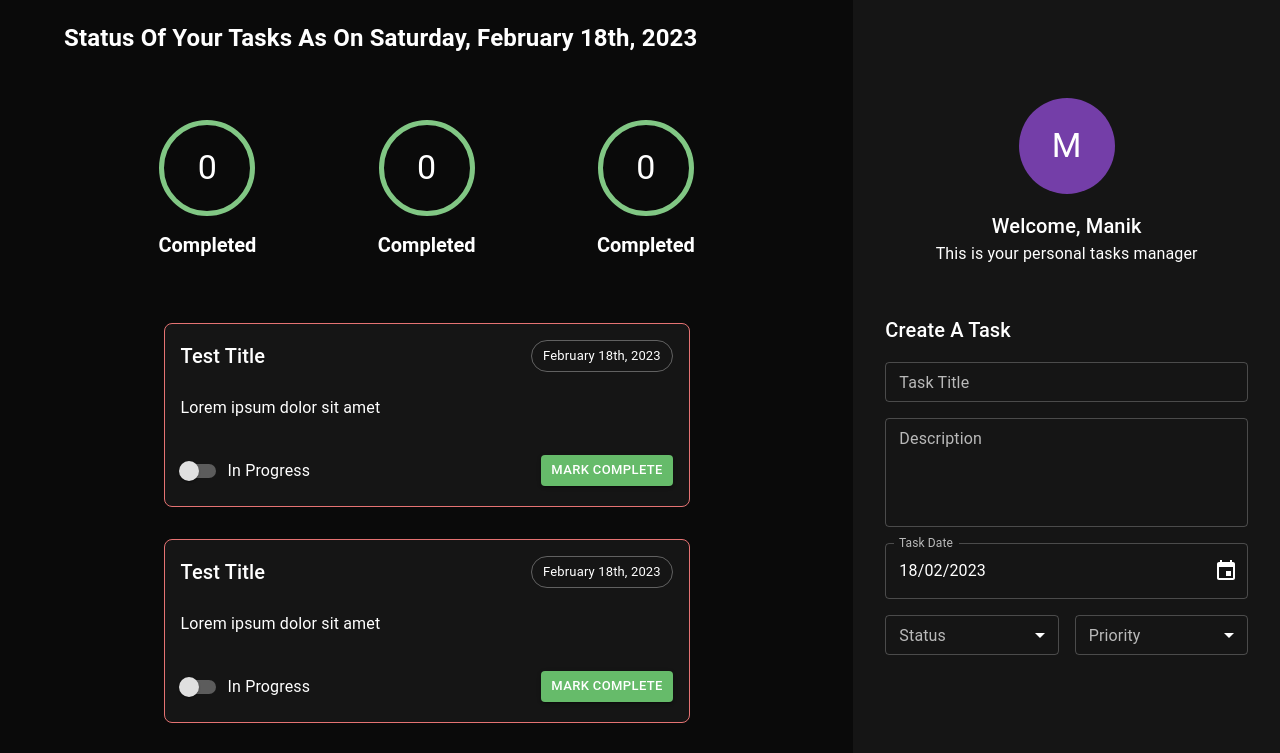
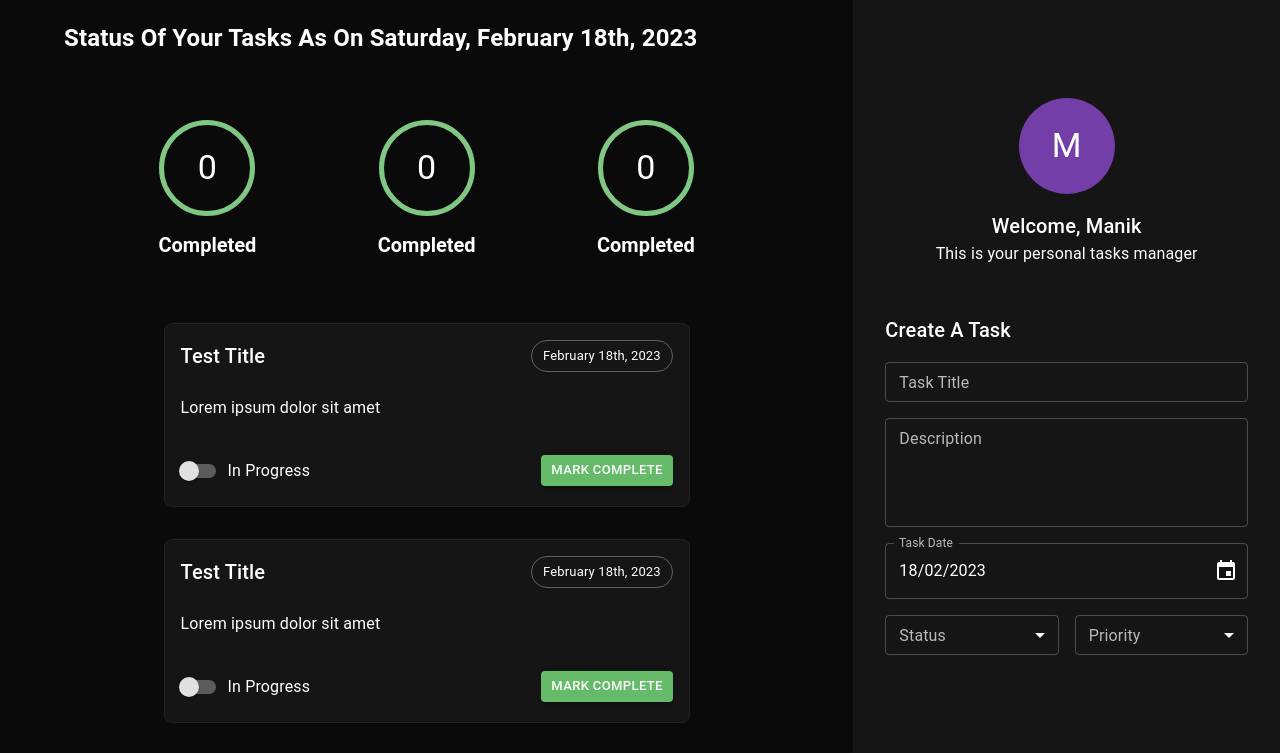
Before and after one commit to manikbajaj/typescript-course-react-project, a React (Create React App) app: page / in a window 1280 px wide. Shown: the top 753 px of the page. Built offline with nearby package versions, Linux system fonts and the light colour scheme.

Commit message:
pushing lecture

```diff
--- /dev/null
+++ b/src/components/task/helpers/renderPriorityBorderColor.ts
@@ -0,0 +1,16 @@
+import { Priority } from '../../createTaskForm/enums/Priority';
+
+export const renderPriorityBorderColor = (
+  priority: string,
+): string => {
+  switch (priority) {
+    case Priority.normal:
+      return 'grey.900';
+    case Priority.low:
+      return 'info.light';
+    case Priority.high:
+      return 'error.light';
+    default:
+      return 'grey.900';
+  }
+};
--- a/src/components/task/task.tsx
+++ b/src/components/task/task.tsx
@@ -3,10 +3,12 @@
 import { Box } from '@mui/material';
 import { ITask } from './interfaces/ITask';
 import { Priority } from '../createTaskForm/enums/Priority';
+import PropTypes from 'prop-types';
 import { Status } from '../createTaskForm/enums/Status';
 import { TaskDescription } from './_taskDescription';
 import { TaskFooter } from './_taskFooter';
 import { TaskHeader } from './_taskHeader';
+import { renderPriorityBorderColor } from './helpers/renderPriorityBorderColor';
 
 export const Task: FC<ITask> = (props): ReactElement => {
   //  Destructure props
@@ -33,7 +35,7 @@
         backgroundColor: 'background.paper',
         borderRadius: '8px',
         border: '1px solid',
-        borderColor: 'error.light',
+        borderColor: renderPriorityBorderColor(priority),
       }}
     >
       <TaskHeader title={title} date={date} />
@@ -45,3 +47,13 @@
     </Box>
   );
 };
+
+Task.propTypes = {
+  title: PropTypes.string,
+  date: PropTypes.instanceOf(Date),
+  description: PropTypes.string,
+  onStatusChange: PropTypes.func,
+  onClick: PropTypes.func,
+  priority: PropTypes.string,
+  status: PropTypes.string,
+};
```
